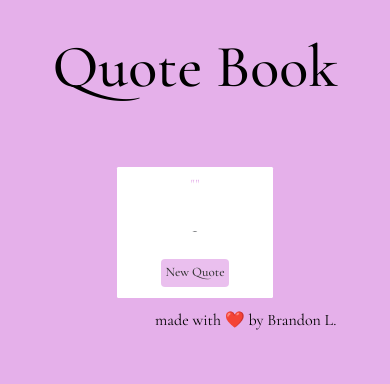
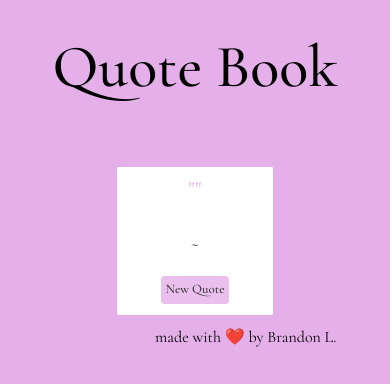
Before and after one commit to BrandonL65/quoteBook, a React (Create React App) app: page / in a window 390 px wide. Shown: the top 384 px of the page. Built offline with nearby package versions, Linux system fonts and the light colour scheme; no server answers.

Commit message:
Changed font size queries 20px

```diff
--- a/src/App.css
+++ b/src/App.css
@@ -77,14 +77,14 @@
   100% { transform: translateY(-20px); }
 }
 
-@media (max-width: 800px) {
+@media (max-width: 700px) {
   #quotewords
   {
-    font-size: 13px;
+    font-size: 20px;
   }
   #author-words
   {
-    font-size:13px;
+    font-size:20px;
   }
   #btn
   {
```
